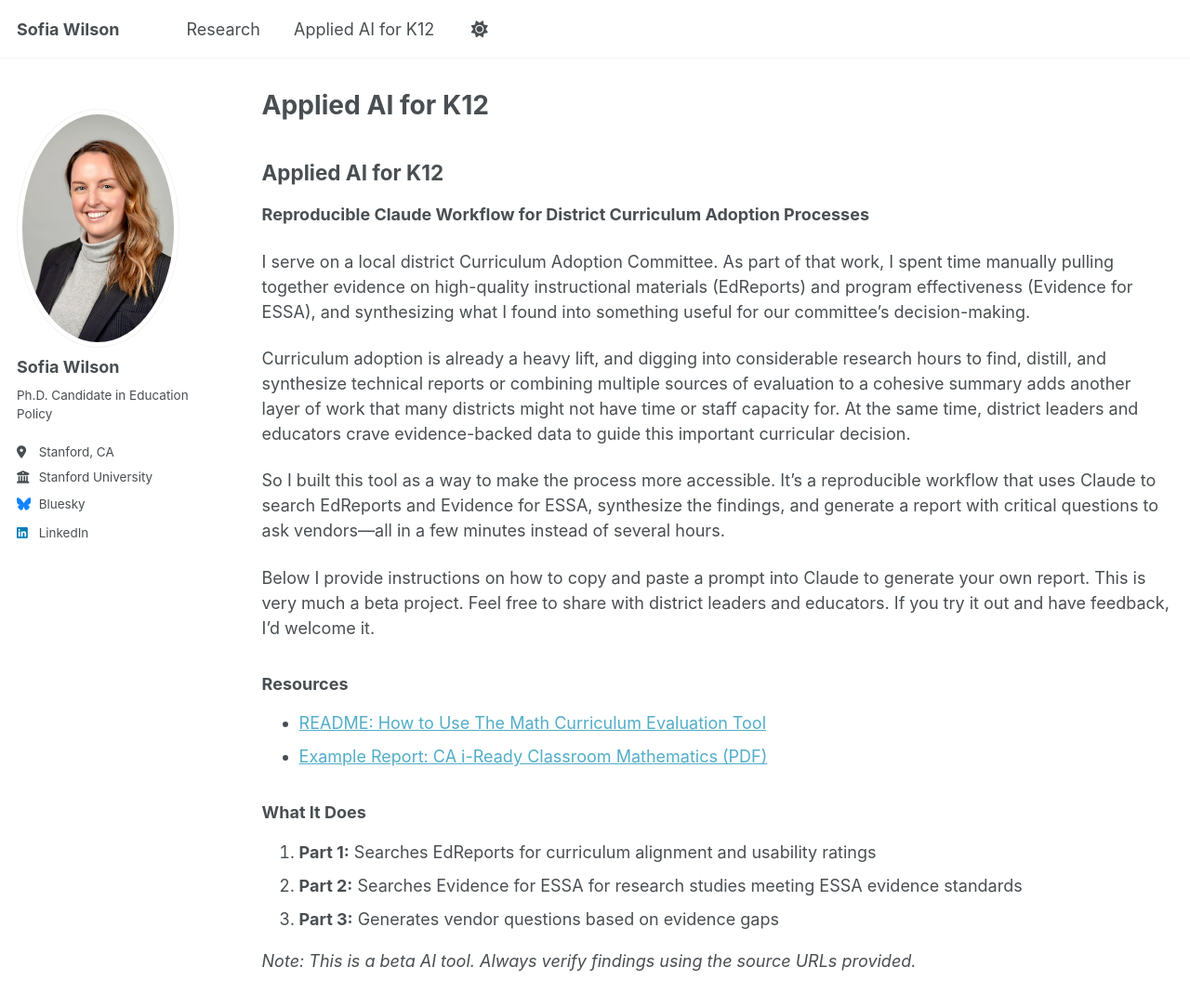
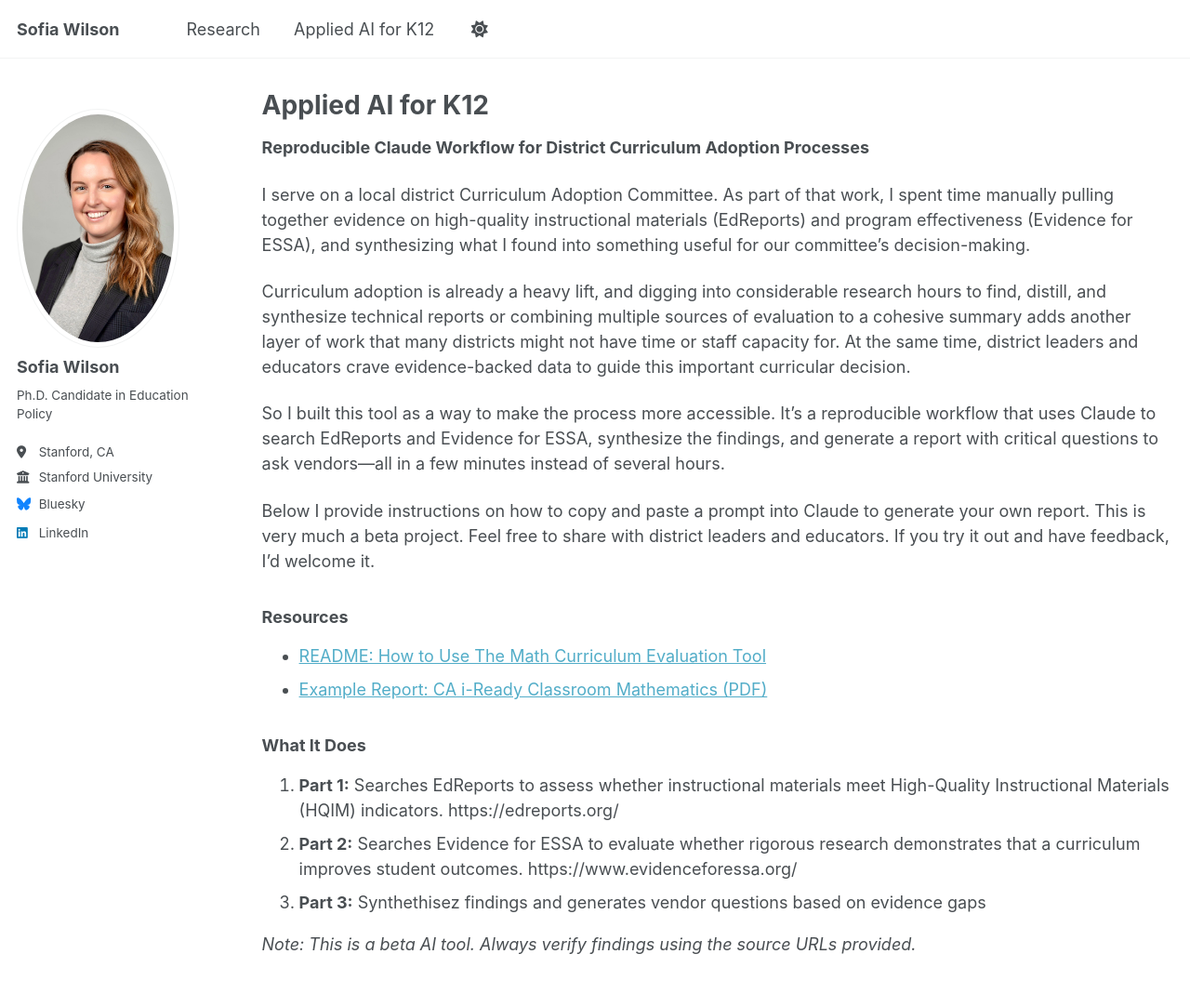
Before and after one commit to sofia-wilson/sofia-wilson.github.io, a Jekyll site: the page built from _pages/applied-ai-for-k12.md, in a window 1280 px wide and 1322 px high. Shown: the top 1083 px of the window at 93% size. Built offline with Jekyll 4.4.1, drawn with Linux system fonts in a browser that asks for light colours.

Commit message:
Update applied-ai-for-k12.md

```diff
--- a/_pages/applied-ai-for-k12.md
+++ b/_pages/applied-ai-for-k12.md
@@ -4,8 +4,6 @@ title: "Applied AI for K12"
 permalink: /applied-ai-for-k12/
 author_profile: true
 ---
-
-## Applied AI for K12
 
 **Reproducible Claude Workflow for District Curriculum Adoption Processes**
 
@@ -24,8 +22,8 @@ Below I provide instructions on how to copy and paste a prompt into Claude to ge
 
 ### What It Does
 
-1. **Part 1:** Searches EdReports for curriculum alignment and usability ratings
-2. **Part 2:** Searches Evidence for ESSA for research studies meeting ESSA evidence standards
-3. **Part 3:** Generates vendor questions based on evidence gaps
+1. **Part 1:** Searches EdReports to assess whether instructional materials meet High-Quality Instructional Materials (HQIM) indicators. https://edreports.org/
+2. **Part 2:** Searches Evidence for ESSA to evaluate whether rigorous research demonstrates that a curriculum improves student outcomes. https://www.evidenceforessa.org/
+3. **Part 3:** Synthethisez findings and generates vendor questions based on evidence gaps
 
 *Note: This is a beta AI tool. Always verify findings using the source URLs provided.*
```
